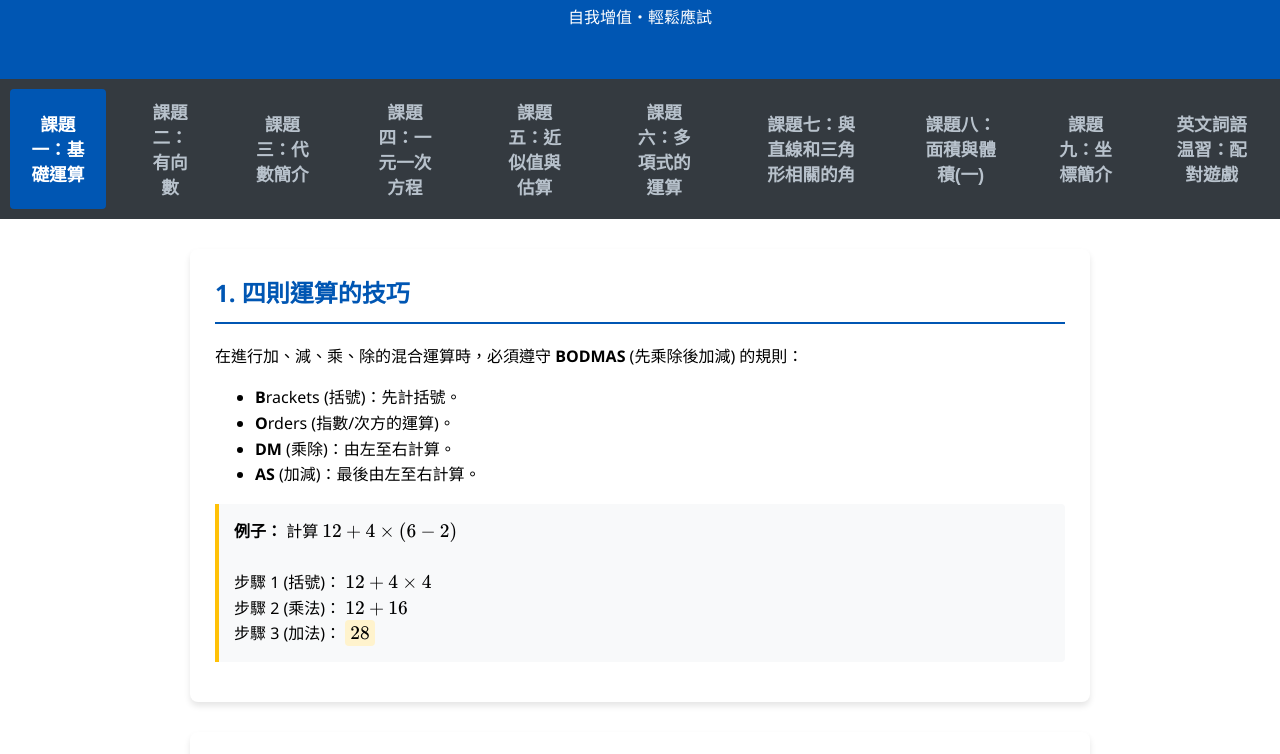
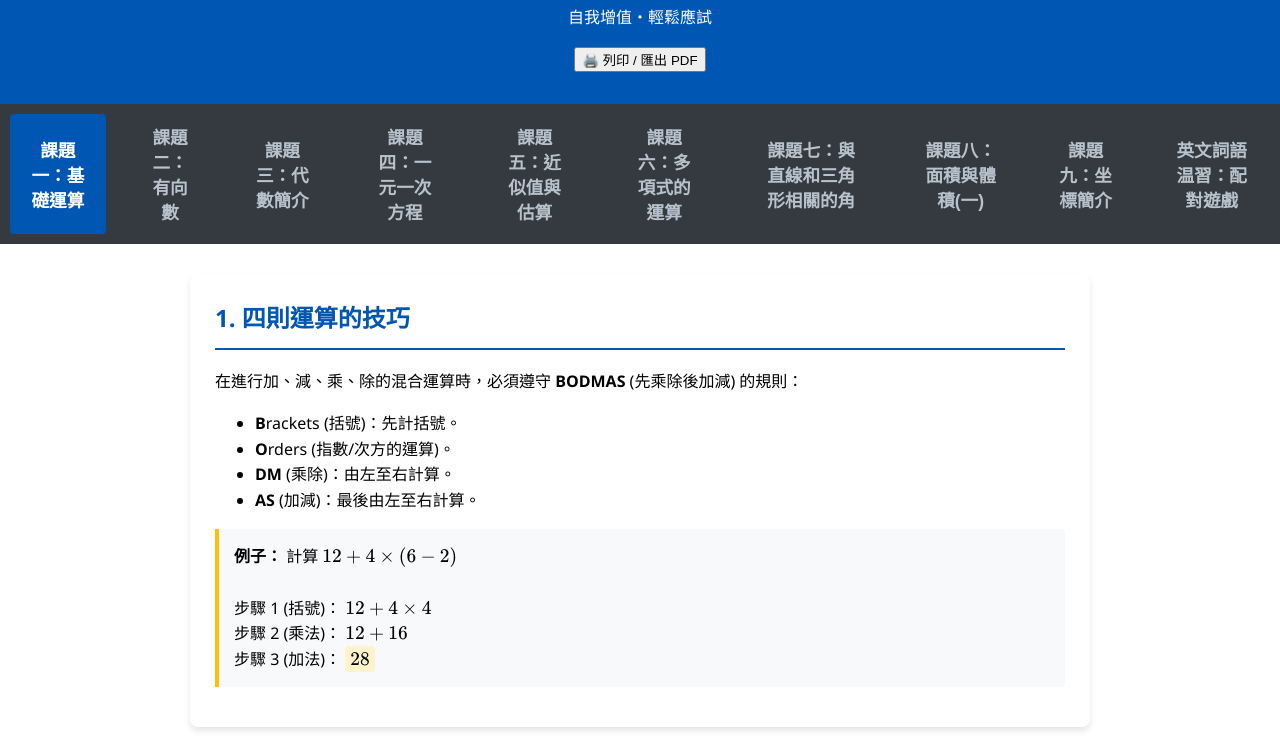
Before and after one commit to lchei-pscss/F1Maths, a plain HTML site: page index.html in a window 1280 px wide. Shown: the part 107-861 px from the top of the page. Drawn offline with nearby package versions, Linux system fonts and the light colour scheme.

Commit message:
Update index.html

```diff
--- a/index.html
+++ b/index.html
@@ -202,6 +202,7 @@
     <header>
         <h1>中一數學温習網</h1>
         <p>自我增值・輕鬆應試</p>
+		<button class="export-pdf-btn" onclick="exportAllToPDF()">🖨️ 列印 / 匯出 PDF</button>
     </header>
 
     <div class="nav-tabs">
```
